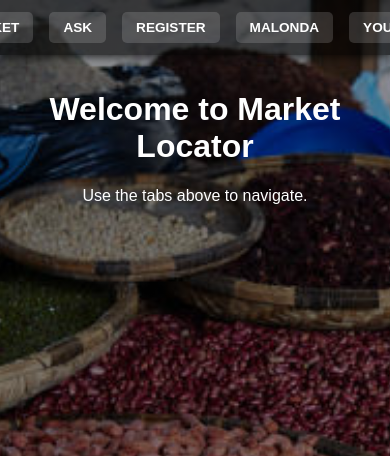
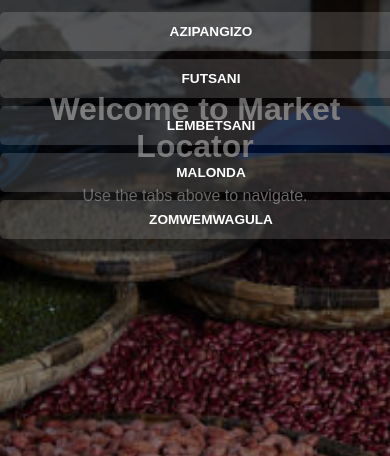
Before and after one commit to sytonmphaka/crop_api_project, a FastAPI app: page /community in a window 390 px wide. Shown: the top 456 px of the page. Run offline with FastAPI, Linux system fonts and the light colour scheme; parts of the project's set-up code (start-up, migrations or seed data) failed here and were passed over.

Commit message:
Update Market Locator with full modal UI and functionality

```diff
--- a/templates/market.html
+++ b/templates/market.html
@@ -57,6 +57,7 @@
 
     .navbar {
       display: flex;
+      flex-wrap: wrap;          /* enable wrapping */
       justify-content: center;
       background-color: rgba(0, 0, 0, 0.6);
       padding: 12px 0;
@@ -68,8 +69,8 @@
     }
 
     .nav-tab {
-      margin: 0 8px;
-      padding: 6px 12px;
+      margin: 6px 8px;          /* more breathing room */
+      padding: 10px 14px;
       cursor: pointer;
       background-color: rgba(255, 255, 255, 0.15);
       border-radius: 5px;
@@ -81,6 +82,9 @@
       border: 2px solid transparent;
       transition: background-color 0.3s ease;
       white-space: nowrap;
+      flex-grow: 1;             /* allow flexible width */
+      min-width: 120px;         /* minimum width for each tab */
+      text-align: center;
     }
 
     .nav-tab:hover {
@@ -141,16 +145,31 @@
       line-height: 1.4;
       white-space: pre-line;
     }
+
+    /* Media query for very small screens: stack vertically */
+    @media (max-width: 480px) {
+      .navbar {
+        flex-direction: column;
+        align-items: stretch;
+        padding: 8px 0;
+      }
+
+      .nav-tab {
+        flex-grow: 0;
+        width: 100%;
+        margin: 4px 0;
+      }
+    }
   </style>
 </head>
 <body>
 
   <nav class="navbar">
-    <div class="nav-tab" onclick="openMarketModal()">Find Market</div>
-    <div class="nav-tab" onclick="alert('hello')">Ask</div>
-    <div class="nav-tab" onclick="openRegisterModal()">Register</div>
+    <div class="nav-tab" onclick="openMarketModal()">Azipangizo</div>
+    <div class="nav-tab" onclick="alert('hello')">Futsani</div>
+    <div class="nav-tab" onclick="openRegisterModal()">Lembetsani</div>
     <div class="nav-tab" onclick="openProductMarketModal()">Malonda</div>
-    <div class="nav-tab" onclick="alert('hello')">Your Orders</div>
+    <div class="nav-tab" onclick="alert('hello')">Zomwemwagula</div>
   </nav>
 
   <!-- Modals -->
@@ -183,7 +202,7 @@
     <div class="modal-content">
       <span class="close" onclick="closeModal('websiteModal')">&times;</span>
       <h2>Does the business have a website?</h2>
-      <button onclick="openDetailsModal(true)">With Website</button>
+      <button onclick="openDetailsModal()">With Website</button>
       <button onclick="openNoWebsiteModal()">Without Website</button>
     </div>
   </div>
@@ -262,10 +281,15 @@
     document.getElementById("businessForm").onsubmit = function(event) {
       event.preventDefault();
 
-      const name = document.getElementById("business_name").value;
-      const status = document.getElementById("status").value;
-      const website = document.getElementById("website").value;
+      const name = document.getElementById("business_name").value.trim();
+      const status = document.getElementById("status").value.trim();
+      const website = document.getElementById("website").value.trim();
       const type = document.getElementById("business_type").value;
+
+      if (!name || !status || !website) {
+        alert("Please fill in all fields.");
+        return;
+      }
 
       const endpoint = type === 'tools' ? '/register_business' : '/register_product';
 
@@ -276,7 +300,7 @@
       })
       .then(res => res.json())
       .then(data => {
-        alert(data.message);
+        alert(data.message || "Business saved successfully!");
         closeModal('detailsModal');
         document.getElementById("businessForm").reset();
       })
@@ -289,6 +313,7 @@
         .then(data => {
           const list = document.getElementById("marketList");
           list.innerHTML = "";
+          if (data.businesses && data.businesses.length > 0) {
             data.businesses.forEach(b => {
               const btn = document.createElement("button");
               btn.className = "button";
@@ -296,6 +321,9 @@
               btn.onclick = () => window.open(b.website, "_blank");
               list.appendChild(btn);
             });
+          } else {
+            list.innerHTML = "<p>No tools/materials businesses found.</p>";
+          }
           document.getElementById("marketModal").style.display = "block";
         })
         .catch(e => alert("Error fetching businesses: " + e));
@@ -307,6 +335,7 @@
         .then(data => {
           const list = document.getElementById("productMarketList");
           list.innerHTML = "";
+          if (data.products && data.products.length > 0) {
             data.products.forEach(b => {
               const btn = document.createElement("button");
               btn.className = "button";
@@ -314,10 +343,24 @@
               btn.onclick = () => window.open(b.website, "_blank");
               list.appendChild(btn);
             });
+          } else {
+            list.innerHTML = "<p>No product businesses found.</p>";
+          }
           document.getElementById("productMarketModal").style.display = "block";
         })
         .catch(e => alert("Error fetching product businesses: " + e));
     }
+
+    // Close modal on clicking outside modal-content
+    window.onclick = function(event) {
+      const modals = document.querySelectorAll('.modal');
+      modals.forEach(modal => {
+        if (event.target === modal) {
+          modal.style.display = "none";
+        }
+      });
+    };
   </script>
+
 </body>
 </html>
```
Lines whose indentation alone changed are shown as unchanged.
